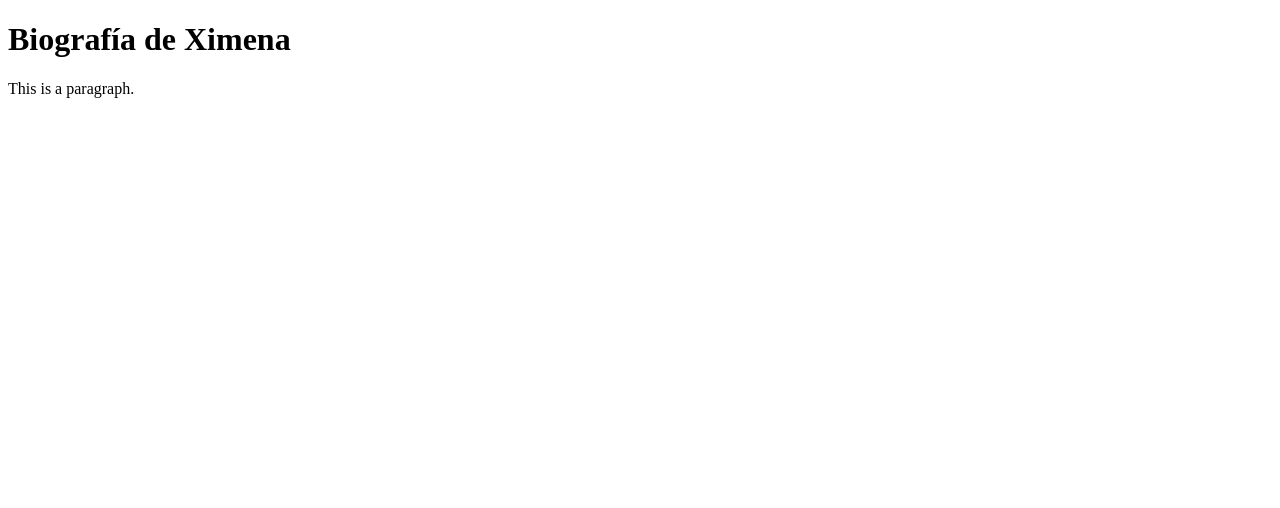
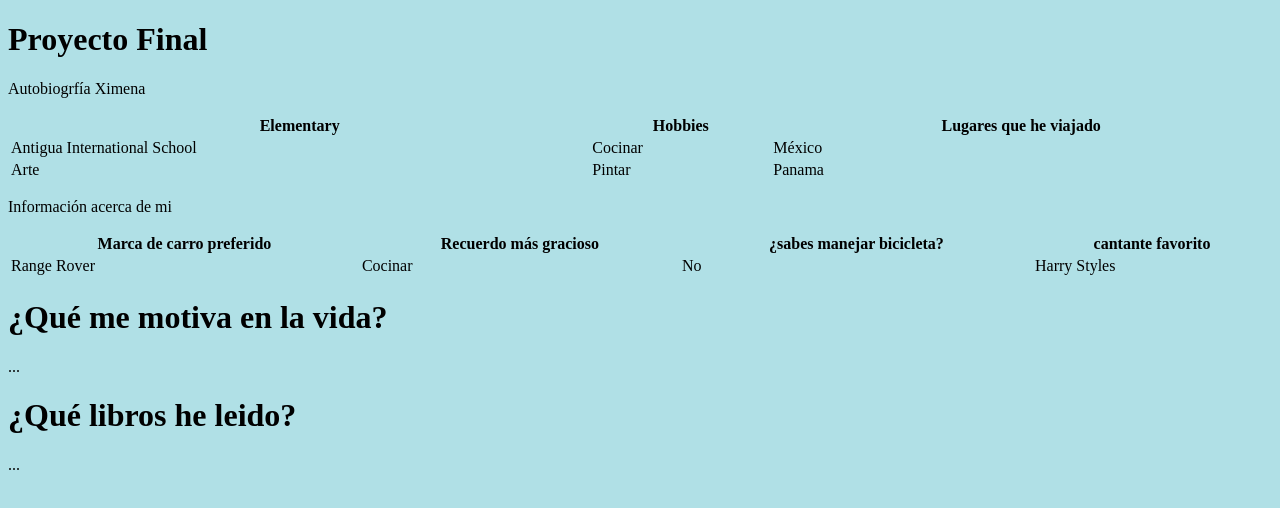
Before and after one commit to ximenav04/biografia-ximena, a plain HTML site: page index.html in a window 1280 px wide. Drawn offline with Linux system fonts and the light colour scheme.

Commit message:
Update index.html

```diff
--- a/index.html
+++ b/index.html
@@ -1,12 +1,56 @@
 <!DOCTYPE html>
 <html>
 <head>
-<title>Proyecto Final</title>
+<title>Page Title</title>
 </head>
-<body>
+<body style="background-color:powderblue;">
 
-<h1>Biografía de Ximena</h1>
-<p>This is a paragraph.</p>
+
+
+<h1>Proyecto Final</h1>
+<p>Autobiogrfía Ximena</p>
+
+
+<table style="width:100%">
+  <tr>
+    <th>Elementary</th>
+    <th>Hobbies</th>
+    <th>Lugares que he viajado</th>
+  </tr>
+  <tr>
+    <td>Antigua International School</td>
+    <td>Cocinar</td>
+    <td>México</td>
+  </tr>
+  <tr>
+    <td>Arte</td>
+    <td>Pintar</td>
+    <td>Panama</td>
+  </tr>
+</table>
+<p> Información acerca de mi </p>
+<table style="width:100%">
+  <tr>
+    <th>Marca de carro preferido</th>
+    <th>Recuerdo más gracioso</th>
+    <th>¿sabes manejar bicicleta?</th>
+    <th>cantante favorito</th>
+  </tr>
+  <tr>
+    <td>Range Rover</td>
+    <td>Cocinar</td>
+    <td>No</td>
+    <td>Harry Styles</td>
+  </tr>
+
+</table>
+
+<h1> ¿Qué me motiva en la vida? </h1>
+<p> ... </p>
+
+<h1> ¿Qué libros he leido? </h1>
+<p> ... </p>
+
 
 </body>
 </html>
```
